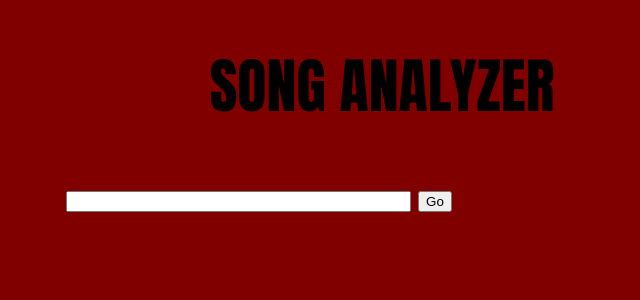
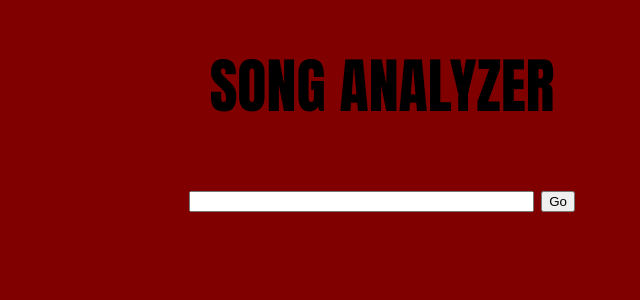
Before and after one commit to jos6654/sicc-song-analytics, a Flask app: page / in a window 1280 px wide. Shown: the top 300 px of the page, without its empty margins (258-898 px from the left). Run offline with Flask 2, Linux system fonts and the light colour scheme.

```diff
--- a/database.py
+++ b/database.py
@@ -1,6 +1,6 @@
 import mysql.connector
 
-db = mysql.connector.connect(host='localhost', user='root', password='root', auth_plugin='mysql_native_password')
+db = mysql.connector.connect(host='localhost', user='root', password='Cc20178452#1')
 cursor = db.cursor()
 cursor.execute("USE songDatabase")
 
--- a/song_retrieval.py
+++ b/song_retrieval.py
@@ -175,7 +175,7 @@ def perform_analytics(artistID, artistName):
 #TODO remove this eventually
 def main():
     # retrieve artist id
-    id = get_artist_id("weezer")
+    id = get_artist_id("blink-182")
     # get artist's song urls
     song_urls = get_song_url_list(id)
 
--- a/static/style_index.css
+++ b/static/style_index.css
@@ -7,11 +7,7 @@ h1{
     text-align: center;
 }
 
-#container{
-    margin: auto;
-    width: 50%;
+.container{
+    display: block;
+    text-align: center;
 }
-
-.area{
-
-}
--- a/templates/index.html
+++ b/templates/index.html
@@ -11,7 +11,7 @@
 </head>
 <body>
     <h1>SONG ANALYZER</h1>
-    <div id = "container">
+    <div class = "container">
         <input type="text" id="text" size="40">
         <button id="submit-data">Go</button>
     </div>
```
